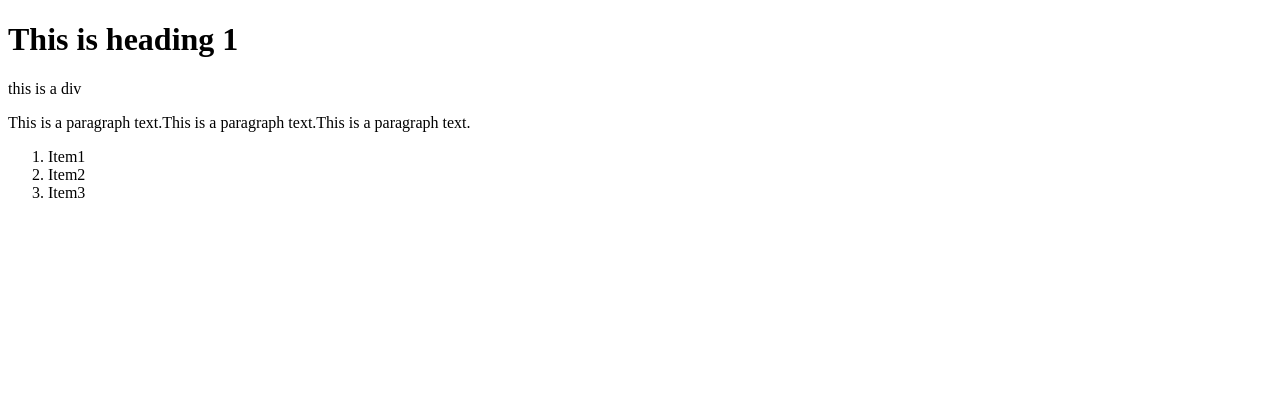
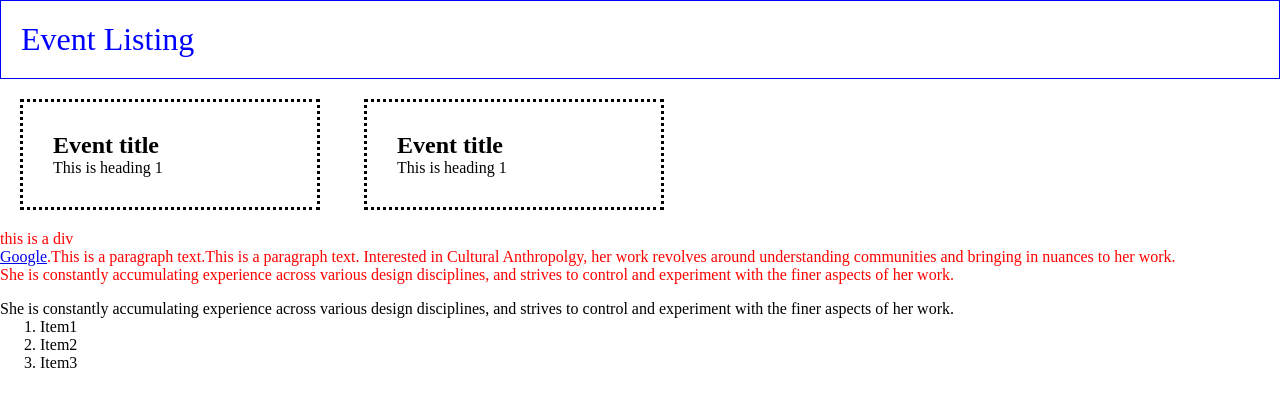
Before and after one commit to magarwal2000/webtype, a plain HTML site: page index.html in a window 1280 px wide. Drawn offline with Linux system fonts and the light colour scheme; a web font is replaced by a local one.

Commit message:
HTML intro

```diff
--- a/index.html
+++ b/index.html
@@ -3,14 +3,32 @@
 <head>
   <meta charset="utf-8" />
   <title>Test title</title>
+  <link rel="stylesheet" href="https://use.typekit.net/dpf0bty.css">
+  <link rel ="stylesheet" type="text/css" href="style.css">
 </head>
 <body>
-  <h1>This is heading 1</h1>
+  <h1>Event Listing</h1>
+<div class="event">
+  <h2 class="event-description">Event title</h2>
+  <p>This is heading 1</p>
+</div>
+<div class="event">
+  <h2 class="event-description">Event title</h2>
+  <p>This is heading 1</p>
+  </div>
+
   <section> this is a div
+  <p class="special">
+    <a href="https://www.google.com/">Google</a>.This is a paragraph text.This is a paragraph text.
+    Interested in Cultural Anthropolgy, her work revolves around understanding communities and bringing in nuances to her work.
+  </p>
   <p>
-    This is a paragraph text.This is a paragraph text.This is a paragraph text.
+    She is constantly accumulating experience across various design disciplines, and strives to control and experiment with the finer aspects of her work.
   </p>
 </section>
+<p>
+  She is constantly accumulating experience across various design disciplines, and strives to control and experiment with the finer aspects of her work.
+</p>
 <ol>
   <li>Item1</li>
   <li>Item2</li>
--- /dev/null
+++ b/style.css
@@ -0,0 +1,39 @@
+/**{
+  border: 1px solid;
+}*/
+*{
+  margin:0;
+  box-sizing: border-box;
+}
+body{
+  font-family: gimlet-display, serif;
+
+font-weight: 400;
+
+font-style: normal;
+}
+h1{
+  color:rgb(0 0 255);
+  border: 1px solid;
+  padding: 20px;
+  font-weight: 400;
+  font-style: normal;
+}
+section{
+  color: red;
+  margin-bottom: 1em;
+}
+/*
+EVENT
+*/
+.event{
+  border:3px dotted;
+  padding:30px;
+  width:300px;
+  box-sizing: border-box;
+  margin:20px;
+  display:inline-block;
+}
+event-description{
+  color: green;
+}
```
